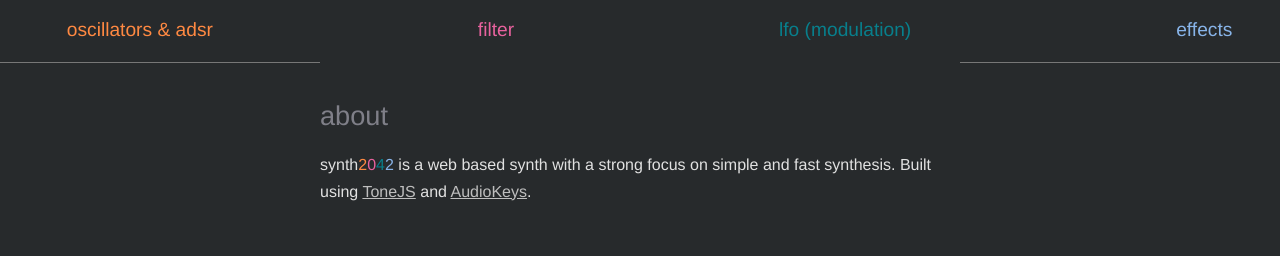
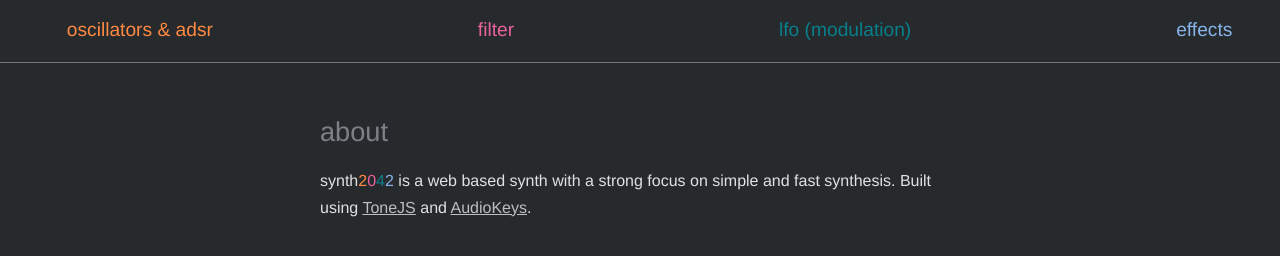
Before and after one commit to sabeelash/synth2042, a plain HTML site: page pages/about.html in a window 1280 px wide. Shown: the part 50-306 px from the top of the page. Drawn offline with Linux system fonts and the light colour scheme.

Commit message:
Bug fixes

```diff
--- a/pages/about.html
+++ b/pages/about.html
@@ -27,7 +27,7 @@
     <p style="color: #88B4E9;">effects</p>
 </div>
 
-<article style="width: 50%; margin: auto; line-height: 1.65;">
+<article style="width: 50%; margin: auto; line-height: 1.65; margin-top:1em;">
     <h1 id="heading" style="color: #7f7f88; padding: 1.5em 0 0.5em 0;">
         about
     </h1>
```
Also changed, not shown: pages/help.html (+1 -1 lines).
